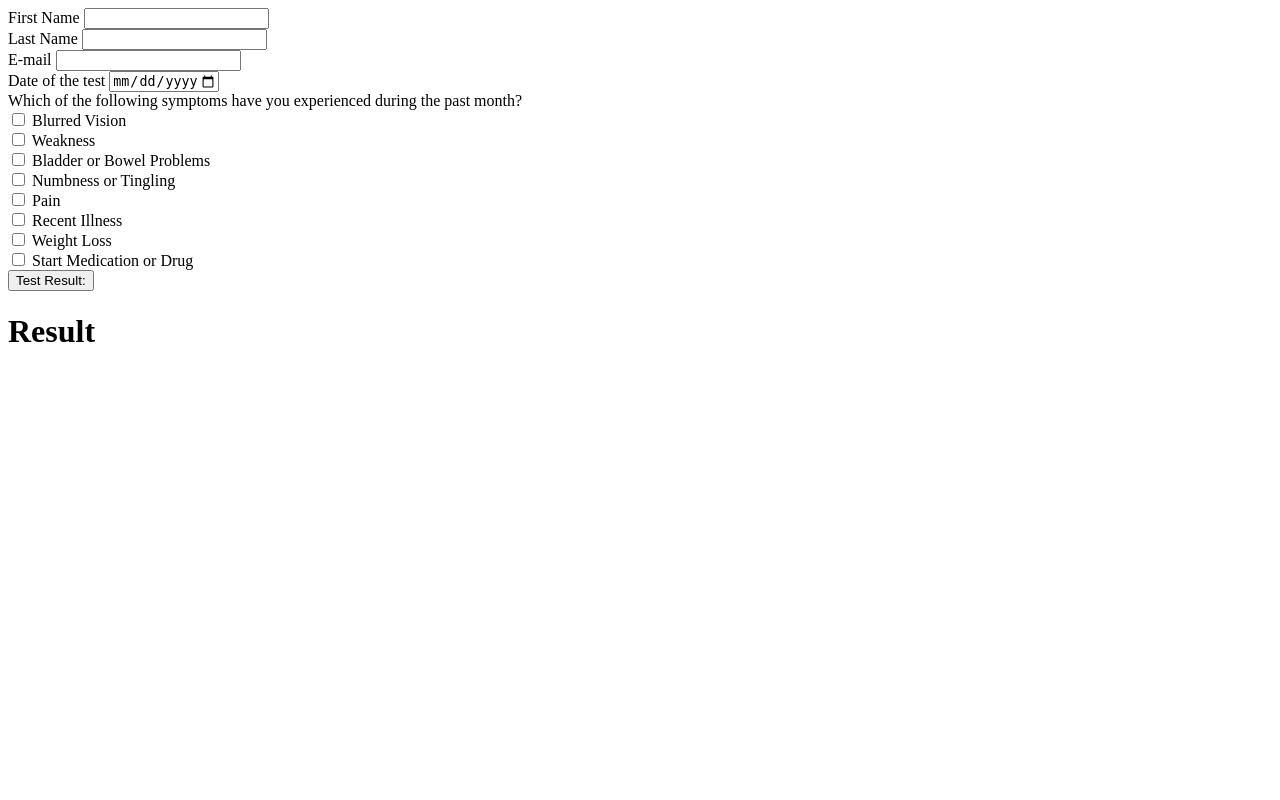
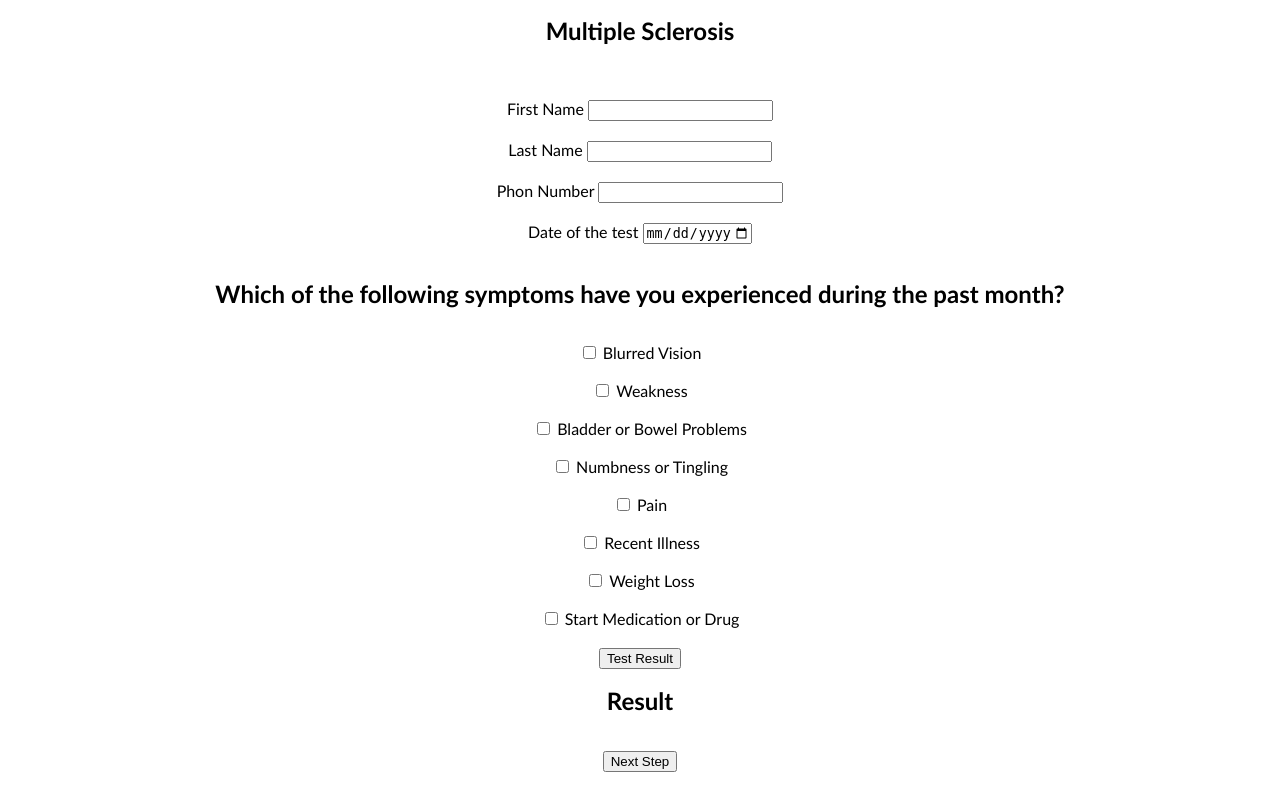
Before and after one commit to H-Toufani/diagnosems, a Django app: page / in a window 1280 px wide. Run offline with Django 4.2, Linux system fonts and the light colour scheme; parts of the project's set-up code (start-up, migrations or seed data) failed here and were passed over.

Commit message:
pushing the app in git

```diff
--- a/msApp/views.py
+++ b/msApp/views.py
@@ -26,13 +26,13 @@ def page1(request):
             if checkbox_value == 'yes':
                 return render(request, 'page1.html', {'Suggestion' : Suggestion})
         else:
-            return render(request, 'page2.html')
+            Suggestion = 'You need to do physical tests at a medical center and then press the button below to continue the process'
+            return render(request, 'page1.html', {'Suggestion' : Suggestion})
     return render(request, 'page1.html')
 
 @csrf_exempt
 def page2(request):
     if request.method == 'POST':
-        Suggestion = 'You are not suffering from MS. It is suggested that visit a neurologist for further examination.'
         Pyramidal = request.POST['Pyramidal']
         Cerebellar = request.POST['Cerebellar']
         Brainstem = request.POST['Brainstem']
@@ -43,9 +43,11 @@ def page2(request):
         walk = request.POST['walk']
         Y_pred = model.predict([[Pyramidal, Cerebellar, Brainstem, Sensory, Bowel, Visual, Mental, walk]])
         if Y_pred[0] == 0:
-           return render(request, 'page2.html', {'Suggestion' : Suggestion})
+            Suggestion = 'You are not suffering from MS. It is suggested that visit a neurologist for further examination.'
+            return render(request, 'page2.html', {'Suggestion' : Suggestion})
         else:
-            return render(request, 'page3.html')
+            Suggestion = 'You need to take an MRI image at a medical center and then press the button below to continue the process'
+            return render(request, 'page2.html', {'Suggestion' : Suggestion})
     return render(request, 'page2.html')
 
 @csrf_exempt
--- a/templates/page1.html
+++ b/templates/page1.html
@@ -5,8 +5,24 @@
     <meta http-equiv="X-UA-Compatible" content="IE=edge">
     <meta name="viewprt" content="width=device-width, initial-scale=1.0">
     <title> Diagnose MS Application</title>
+    <style>
+
+      body {
+        text-align: center;
+        font-family: Calibri, sans-serif;
+      }
+      h1 {
+        font-size: 24px;
+      }
+    </style>
 </head>
 <body>
+
+  <div class= 'c'>
+    <p><h1>Multiple Sclerosis</h1></p>
+    <br>
+    <br>
+  </div>
   <div class="outer">
     <div class="outer1">
       <form id="form-data">
@@ -14,44 +30,59 @@
     <label for="First Name input" class="form-label mb-1">First Name</label>
     <input type="text" class="form-control" name="First Name">
   </div>
+  <br>
   <div class="mb-3">
     <label for="Last Name input" class="form-label">Last Name</label>
     <input type="text" class="form-control" id="Last Name">
   </div>
+  <br>
   <div class="mb-3">
-    <label for="E-mail input" class="form-label">E-mail</label>
+    <label for="E-mail input" class="form-label">Phon Number</label>
     <input type="email" class="form-control" id="Last Name">
   </div>
+  <br>
   <div class="input-box">
     <span class="details">Date of the test</span>
     <input type="date" name="date" min="2021-01-01" max="2023-12-31" required>
   </div>
+  <br>
       </form>
-    Which of the following symptoms have you experienced during the past month?
+    <h1>Which of the following symptoms have you experienced during the past month?</h1>
 
-    <form method="POST", action="{% url 'page1' %}">
+    <form method="POST", action="{% url 'page1' %}"><br>
         <input type="checkbox" name="vision" id="vision" value="yes">
         <label for="vision">Blurred Vision</label><br>
+        <br>
         <input type="checkbox" name="weakness" id="weakness" value="yes">
         <label for="Weakness">Weakness</label><br>
+        <br>
         <input type="checkbox" name="bladder" id="bladder" value="yes">
         <label for="bladder">Bladder or Bowel Problems</label><br>
+        <br>
         <input type="checkbox" name="numbness" id="numbness" value="yes">
         <label for="numbness">Numbness or Tingling</label><br>
+        <br>
         <input type="checkbox" name="pain" id="pain" value="yes">
         <label for="pain">Pain</label><br>
+        <br>
         <input type="checkbox" name="illness" id="illness" value="yes">
         <label for="illness">Recent Illness</label><br>
+        <br>
         <input type="checkbox" name="weight" id="weight" value="yes">
         <label for="weight">Weight Loss</label><br>
+        <br>
         <input type="checkbox" name="drug" id="drug" value="yes">
         <label for="drug">Start Medication or Drug</label><br>
-        <button type="submit">Test Result:</button>
+        <br>
+        <button type="submit">Test Result</button>
       </form>
       <form>
         <h1>Result</h1>
         <h1> {{Suggestion}}</h1>
-
+      </form>
+      <br>
+      <form action="{% url 'page2' %}">
+        <button type="submit">Next Step</button>
       </form>
 
 </body>
```
Also changed, not shown: templates/page2.html (+22 -2 lines), templates/page3.html (+19 -1 lines).
